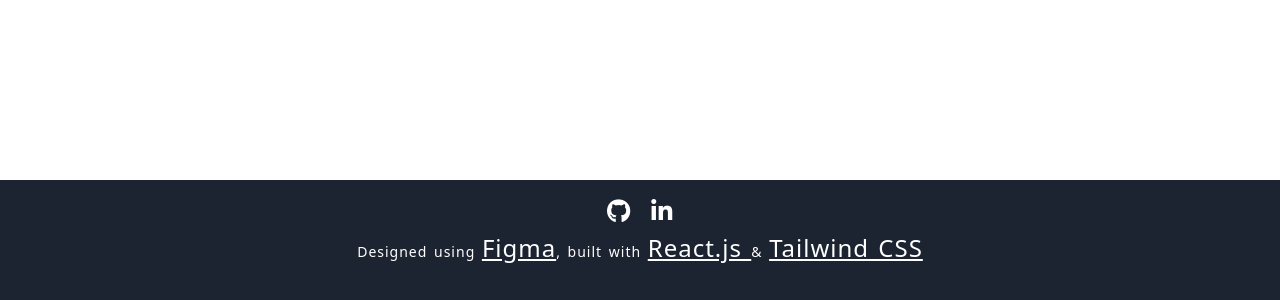
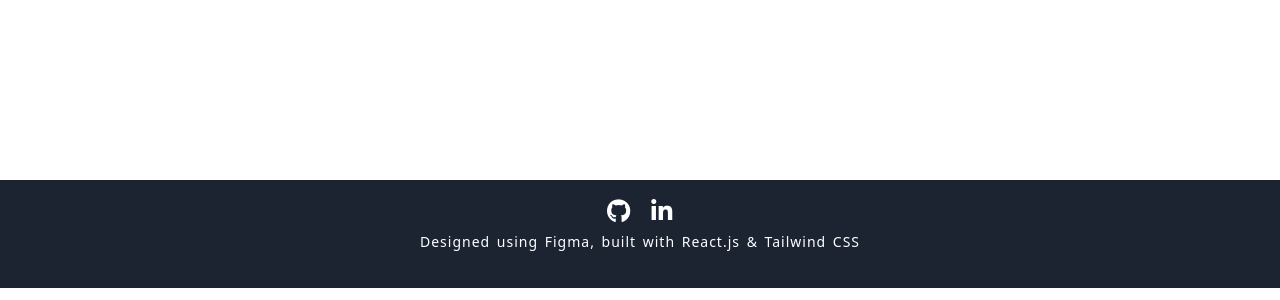
Before and after one commit to Beketovian/personal-ws, a React (Create React App) app: page / in a window 1280 px wide. Shown: the part 2033-2333 px from the top of the page. Built offline with nearby package versions, Linux system fonts and the light colour scheme.

Commit message:
footer size and spacing for links

```diff
--- a/src/styles.css
+++ b/src/styles.css
@@ -75,7 +75,7 @@ footer {
   @apply text-white text-2xl mx-2.5 my-0 hover:text-[#ccc];
 }
 .footer-text .custom-link {
-  @apply m-0;
+  @apply m-0 text-sm no-underline;
 }
 .moving-background {
   @apply fixed w-full h-[calc(100%_-_50px)] z-[-1] bg-[url('https://i.imgur.com/izUkR2P.png')] left-0 top-[50px];
```
Also changed, not shown: src/App.js (indentation only).
